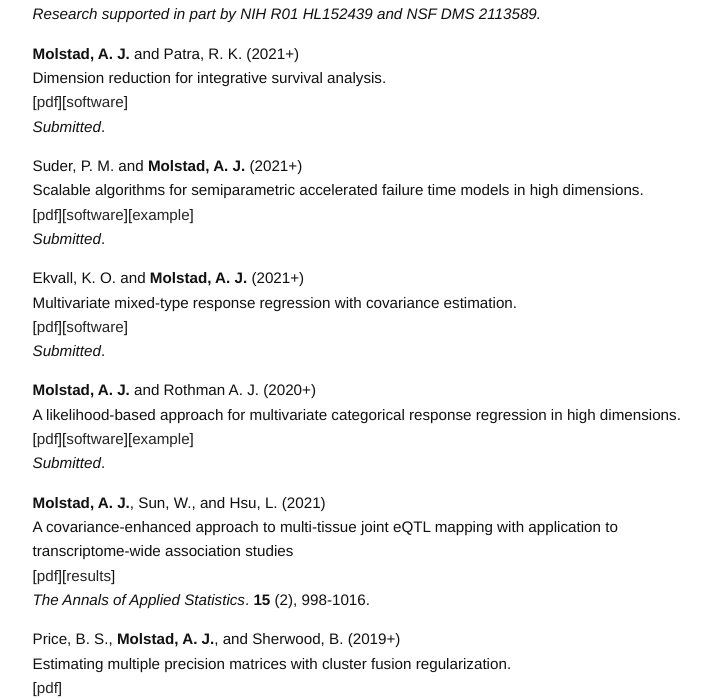
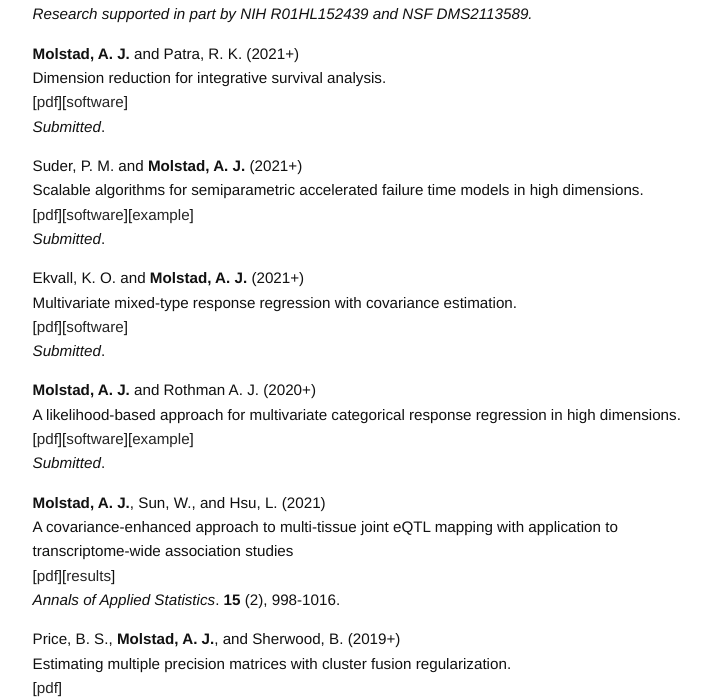
Before and after one commit to ajmolstad/ajmolstad.github.io, a Jekyll site: the page built from research.md, in a window 1280 px wide. Shown: the part 451-1150 px from the top of the page, without its empty margins (275-982 px from the left). Built offline with Jekyll 4.4.1, drawn with Linux system fonts in a browser that asks for light colours.

Commit message:
Update research.md

```diff
--- a/research.md
+++ b/research.md
@@ -6,7 +6,7 @@ permalink: /research/
 {% include image.html url="/images/Norway1.jpg" width=800 align="center" %}
 
 
-*Research supported in part by NIH R01 HL152439 and NSF DMS 2113589.*
+*Research supported in part by NIH R01HL152439 and NSF DMS2113589.*
 
 <!-- X. Liu, E. C. Chi, and **Molstad, A. J.** (2021+) <br>
 Linear regression with group GMC penalization <br>
@@ -41,7 +41,7 @@ A likelihood-based approach for multivariate categorical response regression in
 **Molstad, A. J.**, Sun, W., and Hsu, L. (2021)<br>
 A covariance-enhanced approach to multi-tissue joint eQTL mapping with application to transcriptome-wide association studies  <br>
 [[pdf](https://projecteuclid.org/journals/annals-of-applied-statistics/volume-15/issue-2/A-covariance-enhanced-approach-to-multitissue-joint-eQTL-mapping-with/10.1214/20-AOAS1432.short)][[results](https://github.com/ajmolstad/MTeQTLResults)] <br>
-*The Annals of Applied Statistics*.  **15** (2), 998-1016.<br>
+*Annals of Applied Statistics*.  **15** (2), 998-1016.<br>
 
 Price, B. S., **Molstad, A. J.**, and Sherwood, B. (2019+)<br>
 Estimating multiple precision matrices with cluster fusion regularization. <br>
```
